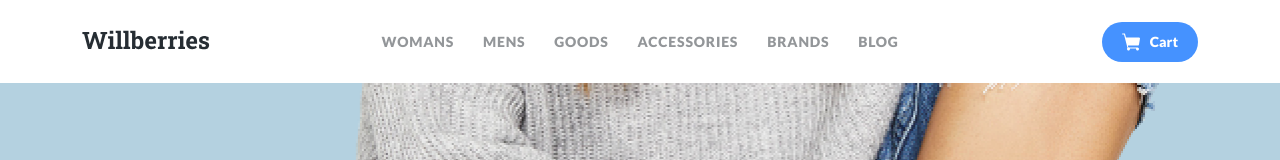
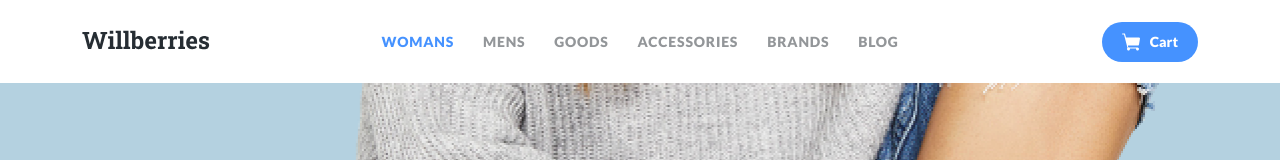
Before and after one commit to Wigrovski/will-berries, a plain HTML site: page index.html in a window 1280 px wide. In both pictures the pointer is over the link "WOMANS". Shown: the top 160 px of the page. Drawn offline with Linux system fonts and the light colour scheme.

Commit message:
on hove menu change color

```diff
--- a/css/style.css
+++ b/css/style.css
@@ -27,6 +27,12 @@ body {
     color: #939699;
     letter-spacing: 0.8px;
     text-transform: uppercase;
+}
+.navigation-link:hover{
+    transition: 0.6s;
+    color: #4592FF;
+
+
 }
 
 .button {
```
